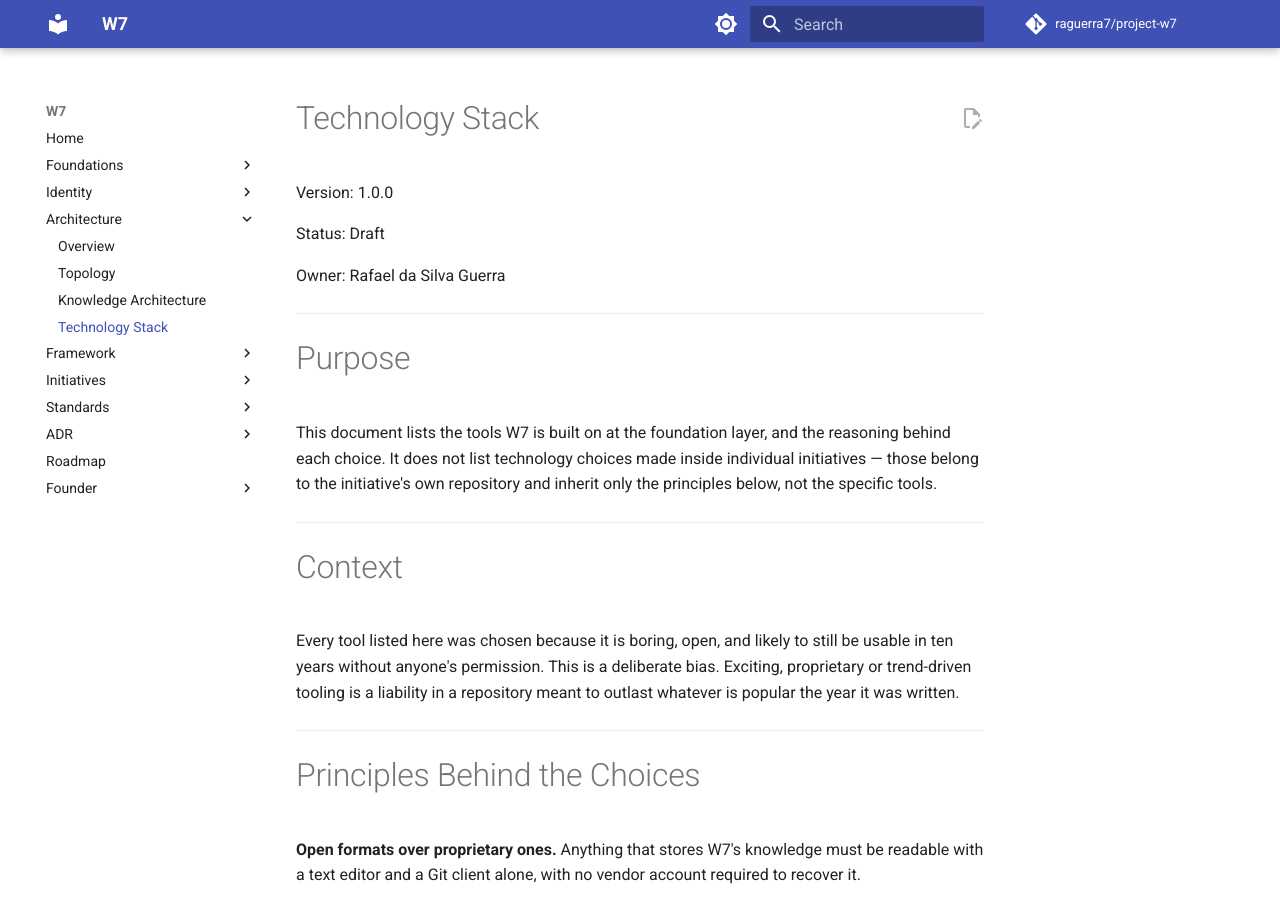
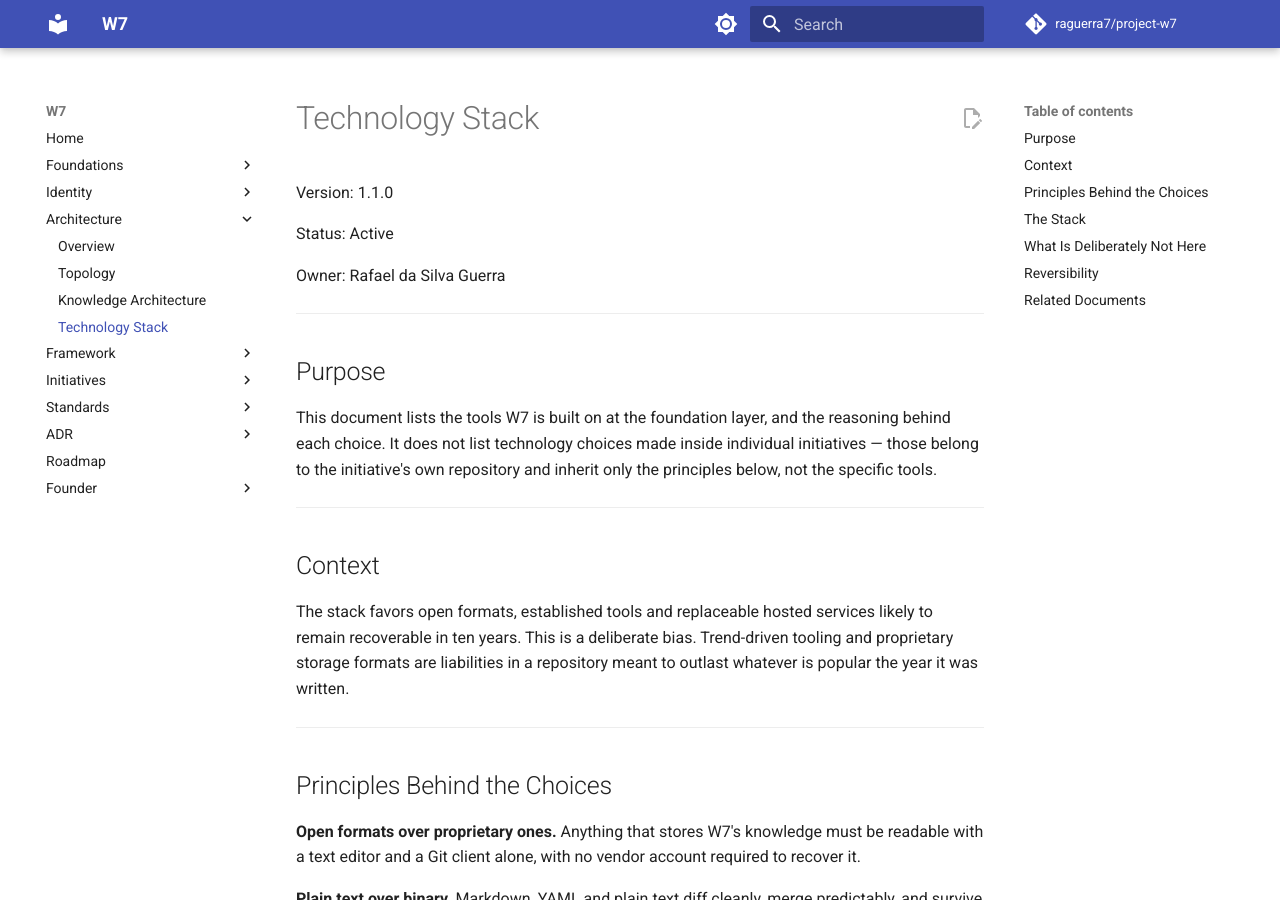
Before and after one commit to raguerra7/project-w7, an MkDocs documentation site: the page built from docs/architecture/technology-stack.md, in a window 1280 px wide and 900 px high. Built offline with MkDocs 1.6.1 and Material for MkDocs 9.7.7, drawn with Linux system fonts in a browser that asks for light colours; comment, search, counter and statistics services are not loaded; some of the changed text lies outside the part shown.

Commit message:
docs(architecture): activate ecosystem structure

```diff
--- a/docs/architecture/technology-stack.md
+++ b/docs/architecture/technology-stack.md
@@ -1,26 +1,26 @@
 # Technology Stack
 
-Version: 1.0.0
+Version: 1.1.0
 
-Status: Draft
+Status: Active
 
 Owner: Rafael da Silva Guerra
 
 ---
 
-# Purpose
+## Purpose
 
 This document lists the tools W7 is built on at the foundation layer, and the reasoning behind each choice. It does not list technology choices made inside individual initiatives — those belong to the initiative's own repository and inherit only the principles below, not the specific tools.
 
 ---
 
-# Context
+## Context
 
-Every tool listed here was chosen because it is boring, open, and likely to still be usable in ten years without anyone's permission. This is a deliberate bias. Exciting, proprietary or trend-driven tooling is a liability in a repository meant to outlast whatever is popular the year it was written.
+The stack favors open formats, established tools and replaceable hosted services likely to remain recoverable in ten years. This is a deliberate bias. Trend-driven tooling and proprietary storage formats are liabilities in a repository meant to outlast whatever is popular the year it was written.
 
 ---
 
-# Principles Behind the Choices
+## Principles Behind the Choices
 
 **Open formats over proprietary ones.** Anything that stores W7's knowledge must be readable with a text editor and a Git client alone, with no vendor account required to recover it.
 
@@ -32,7 +32,7 @@ Every tool listed here was chosen because it is boring, open, and likely to stil
 
 ---
 
-# The Stack
+## The Stack
 
 | Layer | Choice | Why |
 |---|---|---|
@@ -42,24 +42,24 @@ Every tool listed here was chosen because it is boring, open, and likely to stil
 | Documentation site | MkDocs (Material theme) | Static site generator with no server dependency; builds directly from the Markdown already in this repository, nothing is duplicated to produce it |
 | Decision records | ADRs (Markdown, [template](../adr/template.md)) | Lightweight, versioned alongside the decisions they document |
 | Commit convention | [Conventional Commits](https://www.conventionalcommits.org/) | Machine-parseable history; enables changelogs and makes intent explicit at a glance |
-| Continuous integration | GitHub Actions | Builds and publishes the documentation site on every change to `main` |
+| Continuous integration | GitHub Actions | Validates and deploys the documentation build on changes to `main`; public availability still depends on repository and Pages settings |
 | Personal knowledge management | Obsidian ("Rafael OS") | Explicitly **not** part of the stack that produces official documentation — see [Information Boundaries](../standards/information-boundaries.md) |
 
 ---
 
-# What Is Deliberately Not Here
+## What Is Deliberately Not Here
 
 There is no database, no backend service, and no build step that isn't a static site generator. If a future initiative needs any of those, it is that initiative's decision to make in its own repository, following the [Product Framework](../framework/product-framework.md) — it does not become part of this repository's stack.
 
 ---
 
-# Reversibility
+## Reversibility
 
 GitHub was chosen for convenience and reach, not because W7 depends on it existing forever. Everything in this repository is plain Markdown under Git; migrating hosts is a `git remote set-url` away, not a rewrite. This is intentional: the tool should always be easier to replace than the knowledge it holds.
 
 ---
 
-# Related Documents
+## Related Documents
 
 - [Architecture Overview](overview.md) — the layer model this stack supports
 - [GitHub Standard](../standards/github-standard.md) — how this repository is actually used day to day
--- a/mkdocs.yml
+++ b/mkdocs.yml
@@ -70,6 +70,7 @@ nav:
       - "ADR-0004 Activate Foundation Documents": adr/0004-activate-foundation-documents.md
       - "ADR-0005 Activate Endorsed Brand Architecture": adr/0005-activate-endorsed-brand-architecture.md
       - "ADR-0006 Activate Governance and Frameworks": adr/0006-activate-governance-and-frameworks.md
+      - "ADR-0007 Activate Ecosystem Architecture": adr/0007-activate-ecosystem-architecture.md
   - Roadmap: roadmap/roadmap.md
   - Founder:
       - Overview: founder/README.md
```
Also changed, not shown: docs/adr/0007-activate-ecosystem-architecture.md (added, +44 -0 lines), docs/architecture/knowledge-architecture.md (+9 -9 lines), docs/architecture/overview.md (+9 -9 lines), docs/architecture/topology.md (+10 -10 lines).
